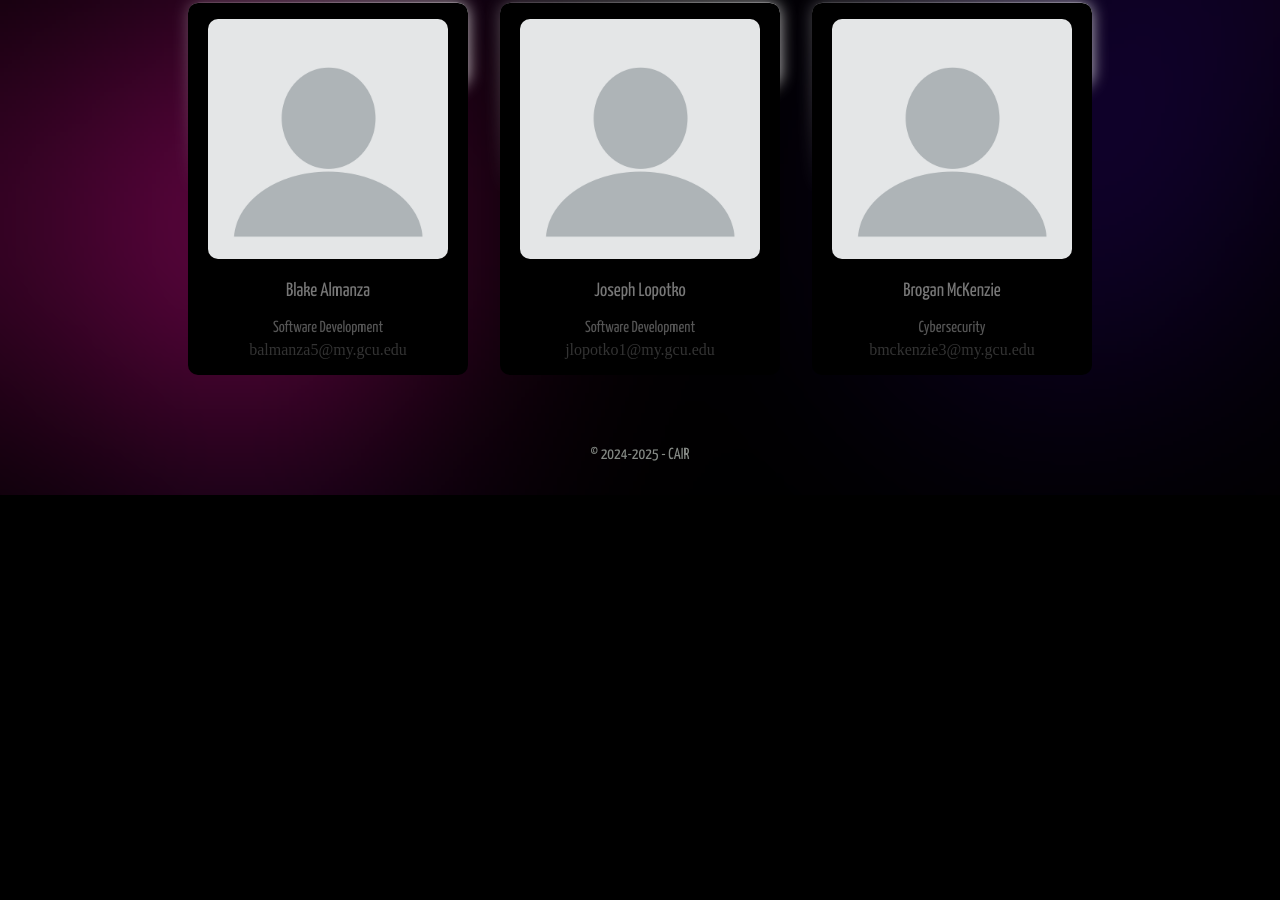
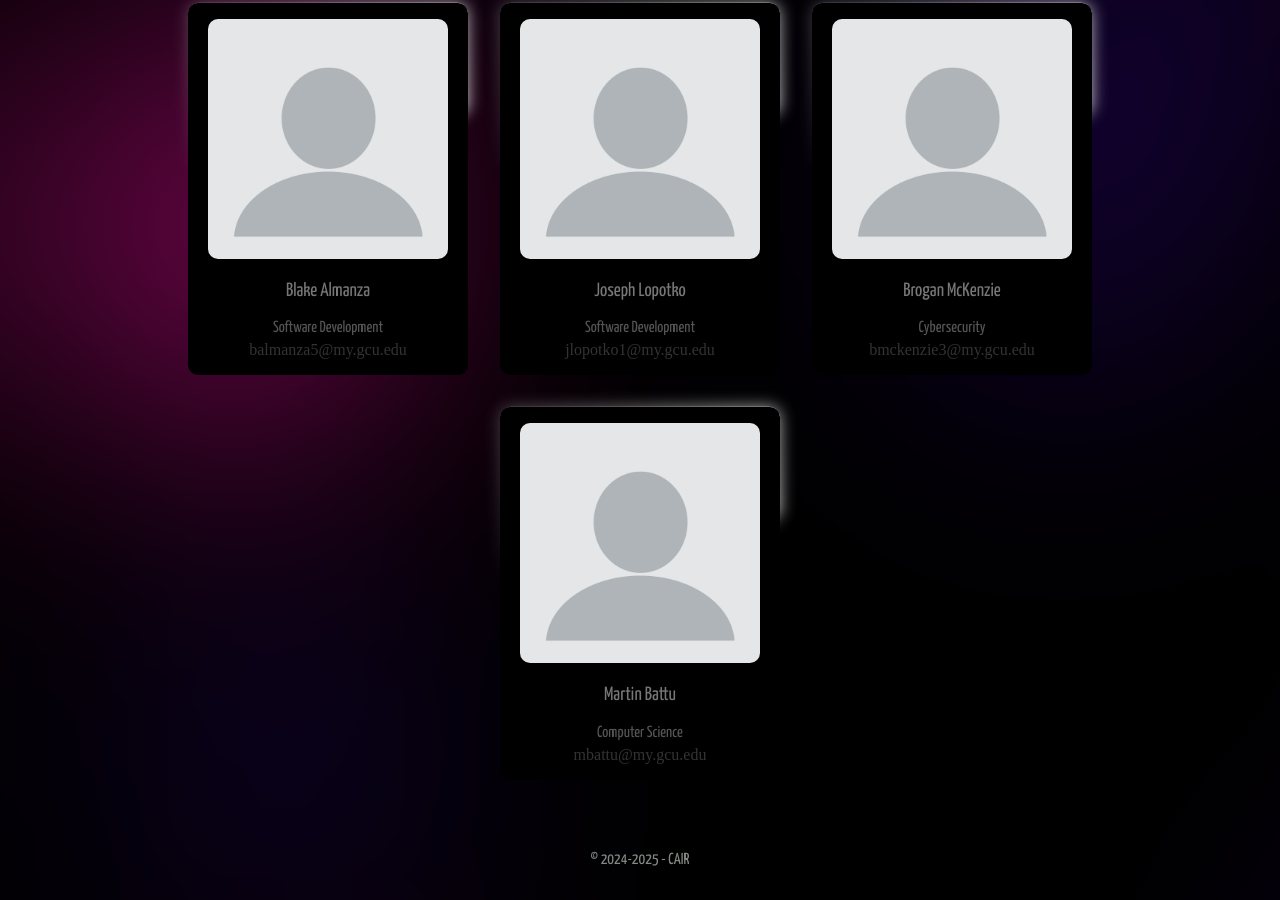
Before and after one commit to aigcu/antivirus-website, a plain HTML site: page index.html in a window 1280 px wide. Shown: the part 1336-2236 px from the top of the page. Before the commit the page ends 1831 px from the top, so only its background shows below. Drawn offline with Linux system fonts and the light colour scheme.

Commit message:
Added Martin

```diff
--- a/index.html
+++ b/index.html
@@ -72,7 +72,7 @@
         <h2 class="team-header">Meet the Team</h2>
         <div class="team-container">
             <div class="team-item">
-                <img src="media/pictureBlank.png" alt="Joe Smith Photo" class="team-picture">
+                <img src="media/pictureBlank.png" alt="Blake Almanza Photo" class="team-picture">
                 <div class="team-info">
                     <p class="name">Blake Almanza</p>
                     <p class="major">Software Development</p>
@@ -80,7 +80,7 @@
                 </div>
             </div>
             <div class="team-item">
-                <img src="media/pictureBlank.png" alt="Joe Smith Photo" class="team-picture">
+                <img src="media/pictureBlank.png" alt="Joseph Lopotko Photo" class="team-picture">
                 <div class="team-info">
                     <p class="name">Joseph Lopotko</p>
                     <p class="major">Software Development</p>
@@ -88,11 +88,19 @@
                 </div>
             </div>
             <div class="team-item">
-                <img src="media/pictureBlank.png" alt="Joe Smith Photo" class="team-picture">
+                <img src="media/pictureBlank.png" alt="Brogan McKenzie Photo" class="team-picture">
                 <div class="team-info">
                     <p class="name">Brogan McKenzie</p>
                     <p class="major">Cybersecurity</p>
                     <a class="email" href="mailto:example@email.com">bmckenzie3@my.gcu.edu</a>
+                </div>
+            </div>
+            <div class="team-item">
+                <img src="media/pictureBlank.png" alt="Martin Battu Photo" class="team-picture">
+                <div class="team-info">
+                    <p class="name">Martin Battu</p>
+                    <p class="major">Computer Science</p>
+                    <a class="email" href="mailto:example@email.com">mbattu@my.gcu.edu</a>
                 </div>
             </div>
         </div>
```
